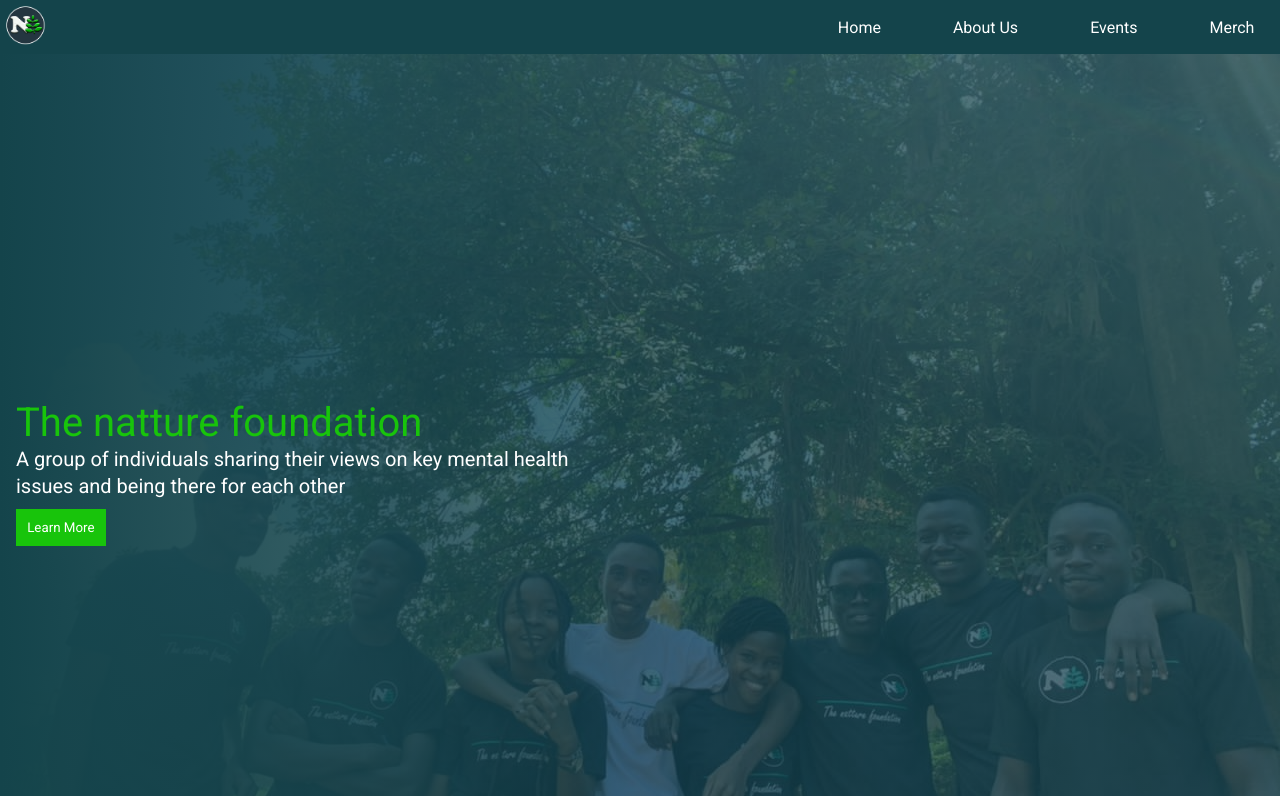
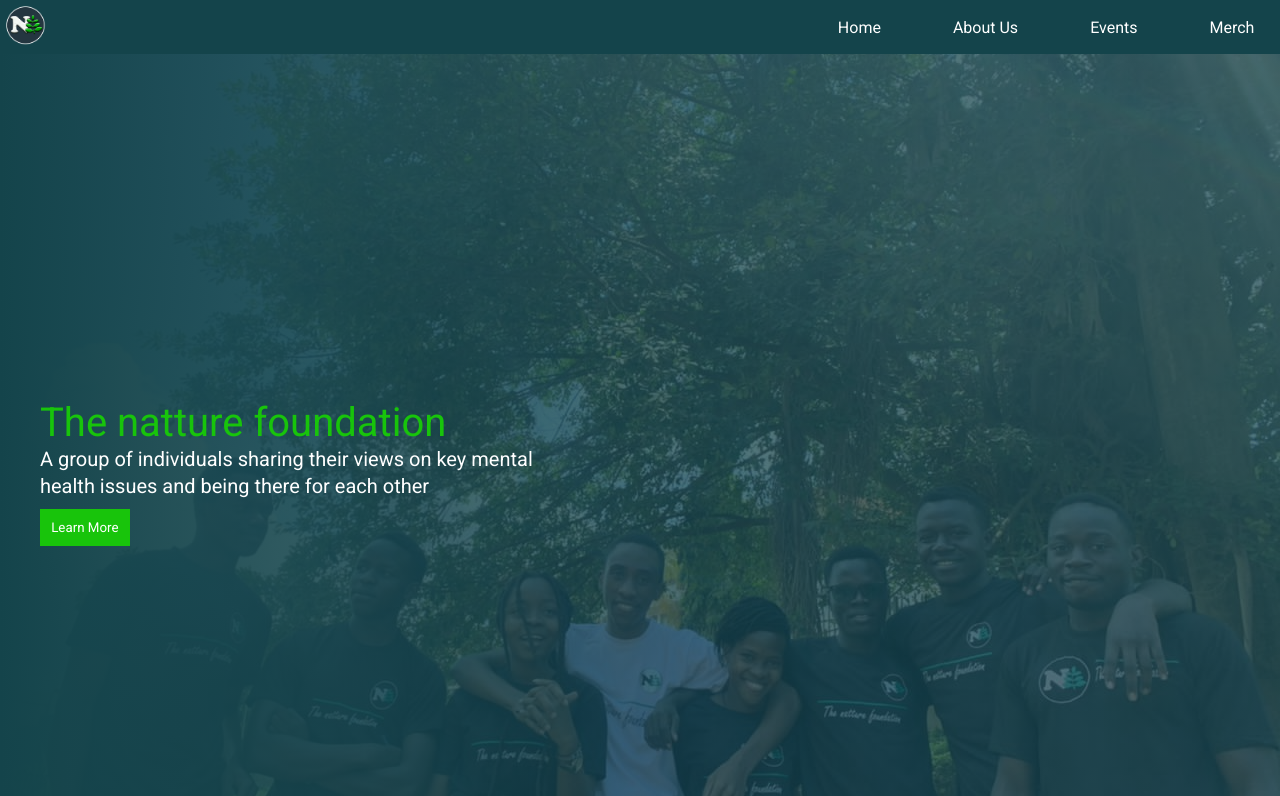
Before and after one commit to pykidev/natture-website, an Angular app: page / in a window 1280 px wide. Shown: the top 796 px of the page. Built offline with nearby package versions, Linux system fonts and the light colour scheme.

Commit message:
Minor Change

```diff
--- a/src/app/landing-page/landing-page.component.css
+++ b/src/app/landing-page/landing-page.component.css
@@ -13,12 +13,12 @@
     padding-left: 0.7rem;
 }
 .hero .hero-copy{
-    line-height: 125%;
+    /* line-height: 125%; */
     font-size: 20px;
     display: flex;
     flex-direction: column;
-    justify-content: center;
-    /* padding-left: 1.5rem; */
+    justify-content: flex-start;
+    padding-top: 7rem;
     height: 100%;
 }
 
@@ -88,9 +88,11 @@
     display: flex;
     align-items: center;
 }
+
 .logo{
     padding: 0;
 }
+
 nav .logo img{
     width: 50px;
     height: 50px;
@@ -116,6 +118,8 @@
     .hero .hero-copy{
         flex-basis: 45%;
         padding-top: 5rem;
+        padding-left: 1.5rem;
+        justify-content: center;
     }
     .hero .hero-copy p{
         line-height: 20pt;
```
